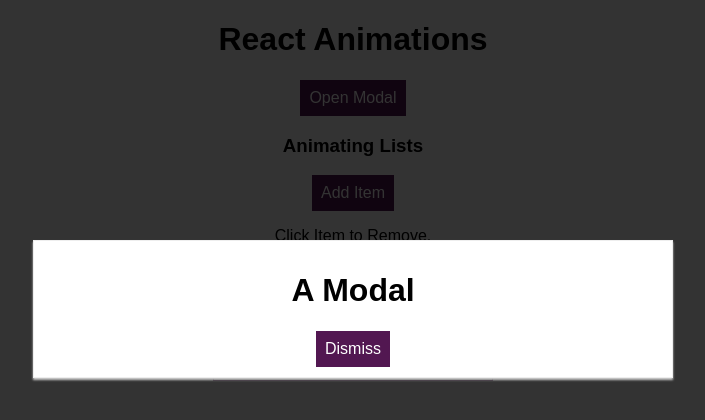
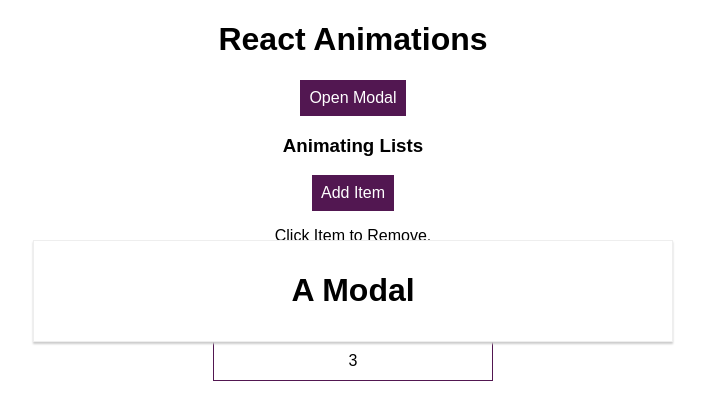
Before and after one commit to dkurganskii/react-animations, a React (Create React App) app: page / in a window 1280 px wide. Shown: the top 420 px of the page, without its empty margins (287-992 px from the left). Built offline with nearby package versions, Linux system fonts and the light colour scheme.

Commit message:
prepare the demo project

```diff
--- a/src/App.js
+++ b/src/App.js
@@ -1,18 +1,32 @@
-import React, { Component } from "react";
+import React, { Component } from 'react';
 
-import "./App.css";
-import Modal from "./components/Modal/Modal";
-import Backdrop from "./components/Backdrop/Backdrop";
-import List from "./components/List/List";
+import './App.css';
+import Modal from './components/Modal/Modal';
+import Backdrop from './components/Backdrop/Backdrop';
+import List from './components/List/List';
 
 class App extends Component {
+	state = {
+		modalIsOpen: false
+	};
+
+	showModal = () => {
+		this.setState({ modalIsOpen: true });
+	};
+
+	closeModal = () => {
+		this.setState({ modalIsOpen: false });
+	};
+
 	render() {
 		return (
 			<div className="App">
 				<h1>React Animations</h1>
-        <Modal />
-        <Backdrop />
-        <button className="Button">Open Modal</button>
+				<Modal show={this.state.modalIsOpen} closed={this.closeModal} />
+				<Backdrop show={this.state.modalIsOpen} />
+				<button className="Button" onClick={this.showModal}>
+					Open Modal
+				</button>
 				<h3>Animating Lists</h3>
 				<List />
 			</div>
--- a/src/components/Backdrop/Backdrop.css
+++ b/src/components/Backdrop/Backdrop.css
@@ -5,5 +5,13 @@
 	left: 0;
 	width: 100%;
 	height: 100%;
-    background-color: rgba(0,0,0,0.8);
+	background-color: rgba(0, 0, 0, 0.8);
 }
+
+.BackdropOpen {
+	display: block;
+}
+
+.BackdropClosed {
+	display: none;
+}
--- a/src/components/Backdrop/Backdrop.js
+++ b/src/components/Backdrop/Backdrop.js
@@ -2,8 +2,10 @@
 
 import './Backdrop.css';
 
-const backdrop = (props) => (
-    <div className="Backdrop"></div>
-);
+const backdrop = (props) => {
+	const cssClasses = [ 'Backdrop', props.show ? 'BackdropOpen' : 'BackdropClosed' ];
+
+	return <div className={cssClasses.join(' ')} />;
+};
 
 export default backdrop;
--- a/src/components/Modal/Modal.css
+++ b/src/components/Modal/Modal.css
@@ -11,3 +11,11 @@
 	left: 25%;
 	width: 50%;
 }
+
+.ModalOpen {
+	display: block;
+}
+
+.ModalClosed {
+	display: none;
+}
--- a/src/components/Modal/Modal.js
+++ b/src/components/Modal/Modal.js
@@ -2,11 +2,17 @@
 
 import './Modal.css';
 
-const modal = (props) => (
-    <div className="Modal">
-        <h1>A Modal</h1>
-        <button className="Button" onClick={props.closed}>Dismiss</button>
-    </div>
-);
+const modal = (props) => {
+	const cssClasses = [ 'Modal', props.show ? 'ModalOpen' : 'ModalClosed' ];
+
+	return (
+		<div className="Modal">
+			<h1>A Modal</h1>
+			<button className={cssClasses.join(' ')} onClick={props.closed}>
+				Dismiss
+			</button>
+		</div>
+	);
+};
 
 export default modal;
```
Also changed, not shown: 1 other file (tests, documents, lock files or other folders). Lines whose indentation alone changed are shown as unchanged.
